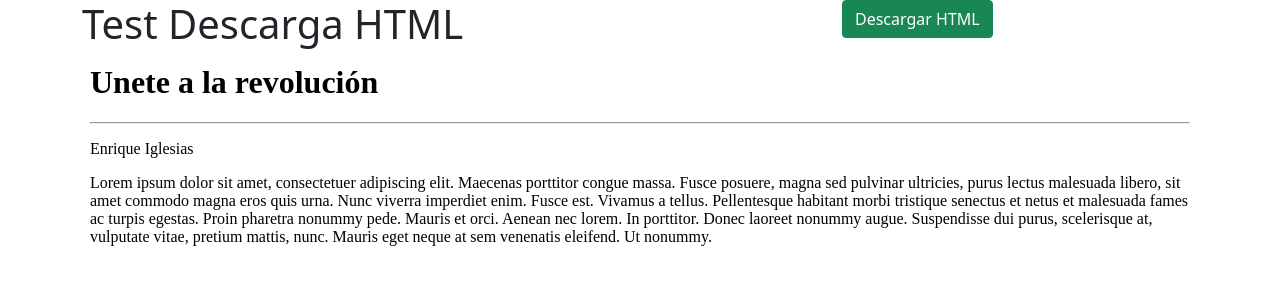
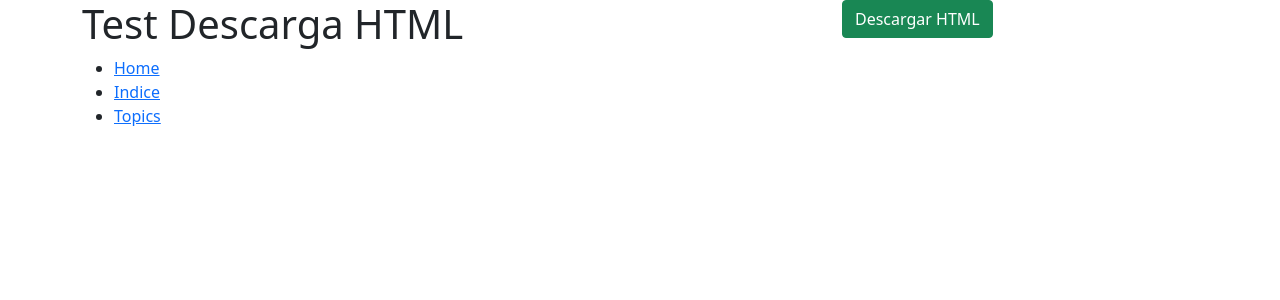
Before and after one commit to producciongespro/editor-html, a React (Create React App) app: page / in a window 1280 px wide. Shown: the top 300 px of the page. Built offline with nearby package versions, Linux system fonts and the light colour scheme.

Commit message:
imp routing y switch

```diff
--- a/package.json
+++ b/package.json
@@ -10,6 +10,7 @@
     "react": "^17.0.2",
     "react-dom": "^17.0.2",
     "react-router": "^5.2.1",
+    "react-router-dom": "^5.3.0",
     "react-scripts": "4.0.3",
     "web-vitals": "^1.1.2"
   },
--- a/src/App.js
+++ b/src/App.js
@@ -1,6 +1,8 @@
 import { useState, useEffect } from "react";
 import { saveAs } from "file-saver";
 import Visor from "./componentes/Visor";
+import Indice from "./componentes/Indice";
+import { BrowserRouter as Router, Switch, Route, Link } from "react-router-dom";
 
 function App() {
   const [revistas, setRevistas] = useState(null);
@@ -16,7 +18,7 @@ function App() {
   }, []);
 
   useEffect(() => {
-    console.log(revistas);
+    console.log("revistas cargadas--->", revistas);
   }, [revistas]);
 
   const handleDownload = () => {
@@ -43,7 +45,25 @@ function App() {
           </button>
         </div>
       </div>
-      {revistas && <Visor item={revistas[2]} />}
+        <Router>
+          <ul>
+            <li>
+              <Link to="/">Home</Link>
+            </li>
+            <li>
+              <Link to="/indice">Indice</Link>
+            </li>
+            <li>
+              <Link to="/topics">Topics</Link>
+            </li>
+          </ul>
+
+          <Switch>
+            <Route path="indice">
+              <Indice array={revistas} />
+            </Route>
+          </Switch>
+        </Router>
     </div>
   );
 }
--- a/src/componentes/Indice.jsx
+++ b/src/componentes/Indice.jsx
@@ -1,3 +1,15 @@
 export default function Indice(props) {
-
-};
+  const array = props.array;
+    console.log("recibidas", array);
+  return (
+    <div className="row">
+      <div className="col-12">
+        <ul>
+          {array.map((item, i) => (
+            <li key={i} > {item.titulo} </li>
+          ))}
+        </ul>
+      </div>
+    </div>
+  );
+}
```
Also changed, not shown: 1 other file (tests, documents, lock files or other folders).
